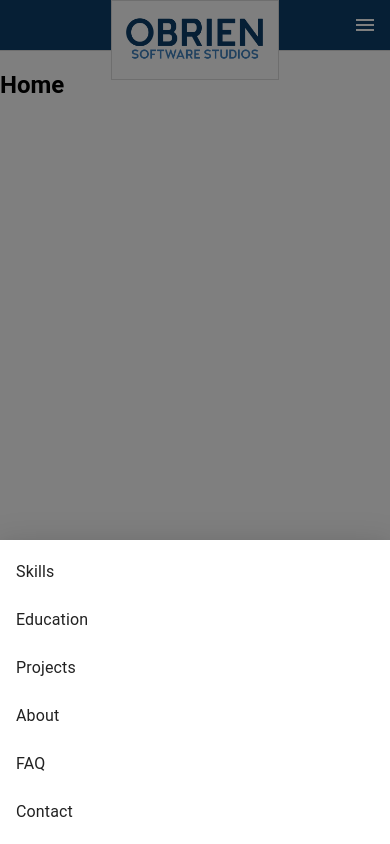
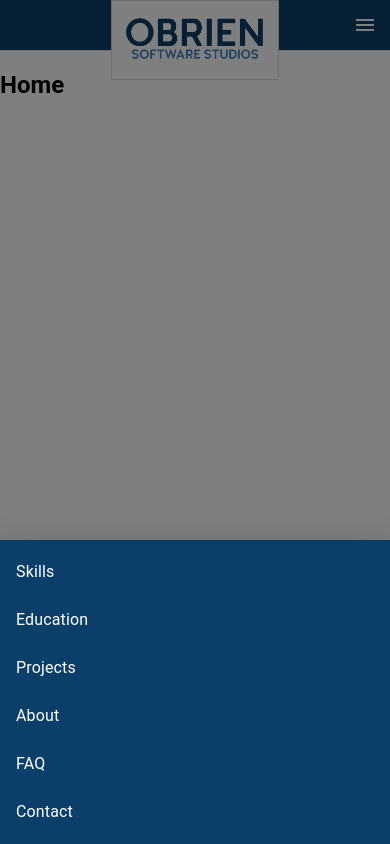
Before and after one commit to whoguy24/obrien-software-studios, a React (Create React App) app: page /#/home in a window 390 px wide. Both pictures are taken after a click on the button 364 px from the left and 25 px from the top of the page. Built offline with nearby package versions, Linux system fonts and the light colour scheme.

Commit message:
Added some styling to the mobile app menu.

```diff
--- a/src/components/App/App.css
+++ b/src/components/App/App.css
@@ -81,3 +81,8 @@ p, h1, h2, h3, h4, h5, h6 {
 .navigation-placeholder {
   width: 50px;
 }
+
+.navigation-menu-list {
+  background-color: #0c3e6a;
+  color: white;
+}
--- a/src/components/Navigation/Navigation.jsx
+++ b/src/components/Navigation/Navigation.jsx
@@ -87,7 +87,7 @@ function Navigation() {
 
             <Drawer variant="temporary" open={drawerActive} onClose={()=>setDrawerActive(false)} anchor={'bottom'}>
 
-                <List>
+                <List className='navigation-menu-list'>
                     <ListItem disablePadding>
                         <ListItemButton onClick={()=>handleNavClick('/skills')}>
                             <ListItemText primary="Skills" />
```
